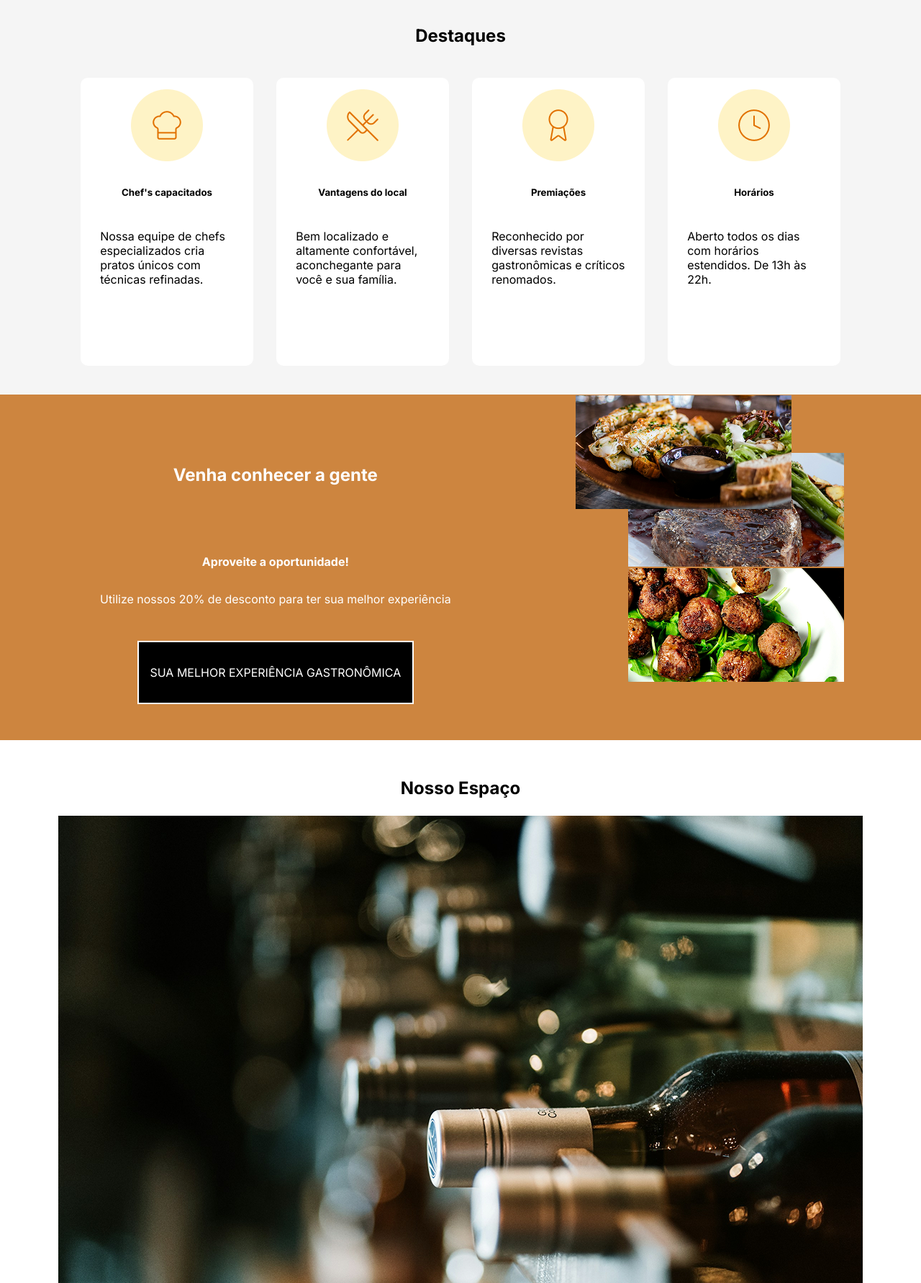
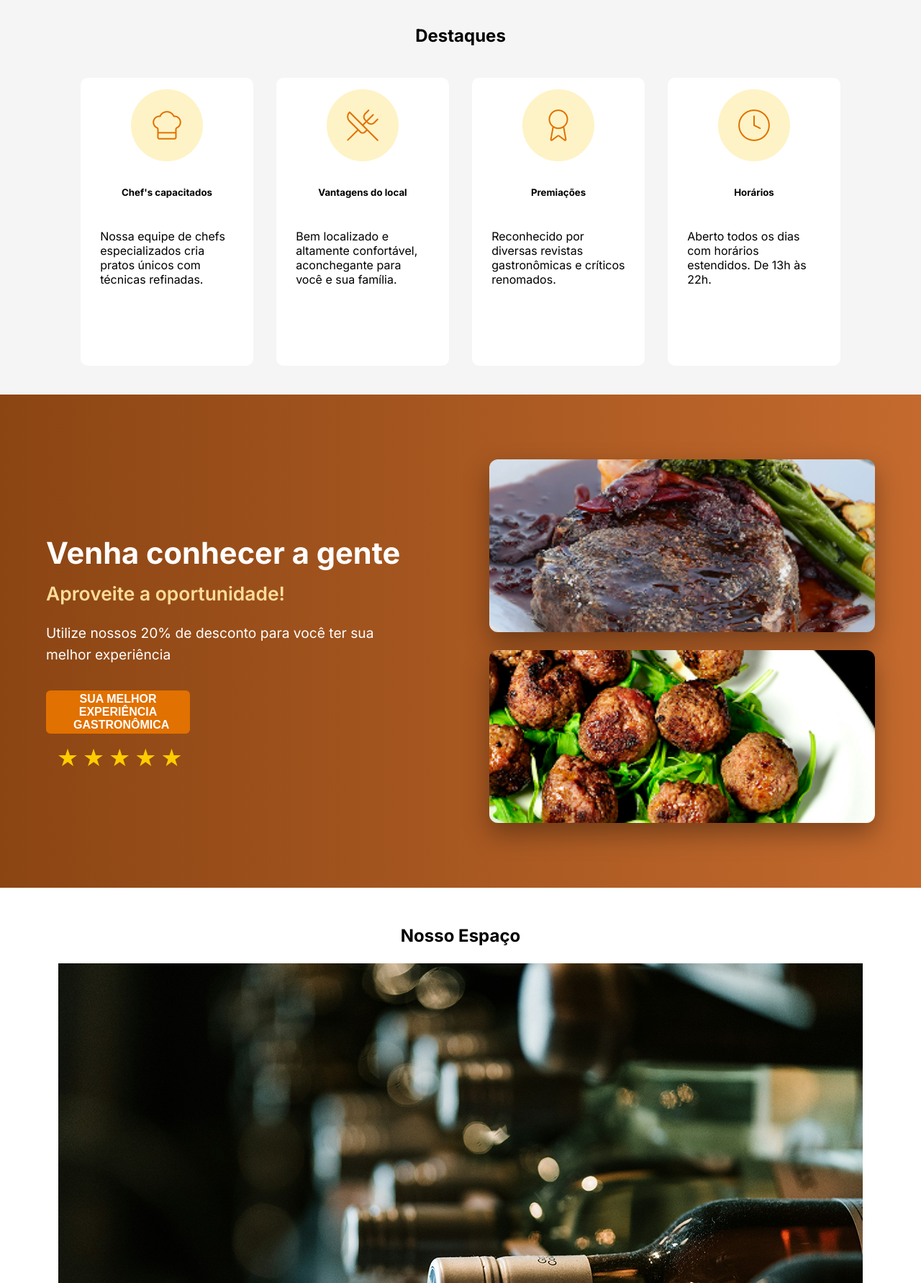
Before and after one commit to Carlos-Henrique-Dantas/eject-projeto-restaurante, a Django app: page / in a window 1280 px wide. Shown: the part 731-2513 px from the top of the page at 72% size. Run offline with Django 5.2, Linux system fonts and the light colour scheme.

Commit message:
ultimas estilizações

```diff
--- a/core/static/css/index.css
+++ b/core/static/css/index.css
@@ -75,46 +75,101 @@ button{
     padding: 0.7em;
 }
 
-#secao_experiencia{
-    background-color: peru;
+#secao_experiencia {
+    background: linear-gradient(to right, #8B4513, #C46A2E);
+    padding: 90px 5%;
+    color: white;
+    min-height: 420px;
+}
+.experiencia-container {
+    max-width: 1300px;
+    margin: 0 auto;
     display: flex;
-    justify-content: space-around;
     align-items: center;
-    height: 30em;
+    justify-content: space-between;
+    gap: 80px;
+    flex-wrap: wrap;
 }
-#div_venha_nos_conhecer_titulo_texto{
-    color: white;
+.experiencia-texto {
+    flex: 1;
+    min-width: 320px;
+}
+.experiencia-texto h2 {
+    font-size: 2.6em;
+    font-weight: 700;
+    margin-bottom: 8px;
+}
+.experiencia-texto h3 {
+    font-size: 1.65em;
+    color: #FFDD99;
+    margin: 15px 0 25px;
+    font-weight: 600;
+}
+.experiencia-texto p {
+    font-size: 1.2em;
+    line-height: 1.55;
+    max-width: 460px;
+    margin-bottom: 35px;
+}
+.experiencia-botao-container {
     display: flex;
     flex-direction: column;
-    justify-content: center;
-    align-items: center;
+    align-items: flex-start;
 }
-#div_venha_nos_conhecer_titulo_texto h3{
-    font-size: x-large;
-    padding: 1em;
+.experiencia-botao {
+    background-color: #E17100;
+    color: white;
+    border: 2px solid #E17100;
+    padding: 0px 36px;
+    font-size: 1em;
+    font-weight: 700;
+    border-radius: 6px;
+    cursor: pointer;
+    transition: all 0.3s;
+    margin-bottom: 12px;
 }
-#div_venha_nos_conhecer_texto{
+.experiencia-botao:hover {
+    background-color: #c15a00;
+    transform: translateY(-3px);
+}
+.estrelas {
+    font-size: 2.1em;
+    color: #FFCC00;
+    letter-spacing: 6px;
+    margin-left: 15px;
+}
+.experiencia-fotos {
+    flex: 1;
+    min-width: 320px;
     display: flex;
     flex-direction: column;
-    justify-content: center;
-    align-items: center;
-    padding: 2em;
+    gap: 25px;
 }
-#div_experiencia{
-    background-color: black;
-    border: 2px solid white;
-    padding: 1em;
+.experiencia-fotos img {
+    width: 100%;
+    border-radius: 12px;
+    box-shadow: 0 15px 35px rgba(0, 0, 0, 0.35);
 }
-#div_secao_experiencia_fotos div{
-    display: grid;
-    grid-template-rows: 10em;
-    position: relative;
-    gap: initial;
+.foto-cima {
+    height: 240px;
+    object-fit: cover;
 }
-#foto_esquerda{
-    position: absolute;
-    top: 80em;
-    left: 50em;
+.foto-baixo {
+    height: 240px;
+    object-fit: cover;
+}
+@media (max-width: 900px) {
+    .experiencia-container {
+        gap: 50px;
+        justify-content: center;
+        text-align: center;
+    }
+    .experiencia-texto {
+        align-items: center;
+    }
+    .experiencia-botao-container {
+        align-items: center;
+    }
 }
 
 #nosso_espaco{
--- a/core/templates/index.html
+++ b/core/templates/index.html
@@ -101,22 +101,24 @@
         </section>
 
         <section id="secao_experiencia">
-            <div id="div_venha_nos_conhecer_titulo_texto">
-                <h3>Venha conhecer a gente</h3>
-                <div id="div_venha_nos_conhecer_texto">
-                    <p> <b>Aproveite a oportunidade!</b> </p>
-                    <p>Utilize nossos 20% de desconto para ter sua melhor experiência </p>
+            <div class="experiencia-container">
+                <!-- Lado esquerdo - Texto -->
+                <div class="experiencia-texto">
+                    <h2>Venha conhecer a gente</h2>
+                    <h3>Aproveite a oportunidade!</h3>
+                    <p>Utilize nossos 20% de desconto para você ter sua melhor experiência</p>
+
+                    <div class="experiencia-botao-container">
+                        <button class="experiencia-botao">SUA MELHOR EXPERIÊNCIA GASTRONÔMICA</button>
+                        <div class="estrelas">★★★★★</div>
+                    </div>
                 </div>
-                <div id="div_experiencia">
-                    <p>SUA MELHOR EXPERIÊNCIA GASTRONÔMICA</p>
+
+                <!-- Lado direito - Fotos -->
+                <div class="experiencia-fotos">
+                    <img src="{% static 'imagens/foto_direita_cima.png' %}" alt="Prato gourmet" class="foto-cima">
+                    <img src="{% static 'imagens/foto_direita_baixo.png' %}" alt="Almôndegas" class="foto-baixo">
                 </div>
-            </div>
-            <div id="div_secao_experiencia_fotos">
-                <div>
-                    <img src="{% static 'imagens/foto_direita_cima.png' %}" alt="Foto de um prato do Restaurante">
-                    <img src="{% static 'imagens/foto_direita_baixo.png' %}" alt="Foto de um prato do Restaurante">
-                </div>
-                <img src="{% static 'imagens/foto_esquerda.png' %}" alt="Foto de um prato do Restaurante" id="foto_esquerda">
             </div>
         </section>
 
```
